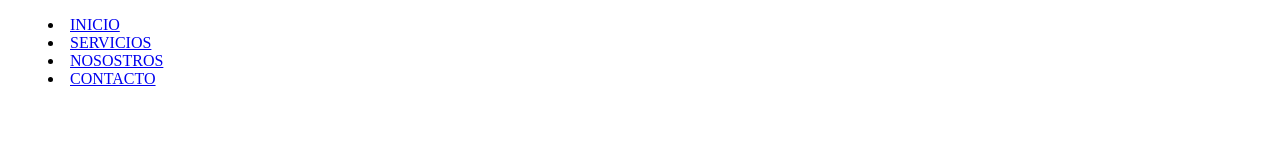
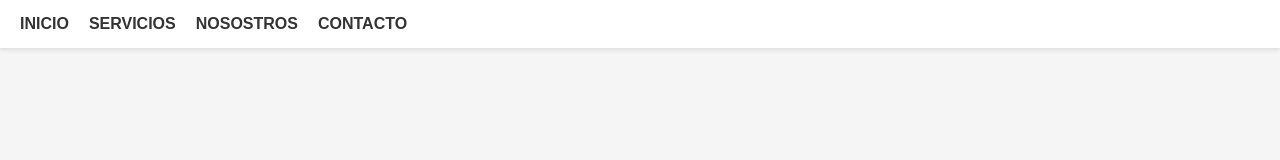
Before and after one commit to pancho040/ejemplo2-proy-2-2025, a plain HTML site: page index.html in a window 1280 px wide. Drawn offline with Linux system fonts and the light colour scheme.

Commit message:
pancho : estilos

```diff
--- a/index.html
+++ b/index.html
@@ -3,6 +3,7 @@
 <head>
     <meta charset="UTF-8">
     <meta name="viewport" content="width=device-width, initial-scale=1.0">
+    <link rel="stylesheet" href="style.css">
     <title>Document</title>
 </head>
 <body>
--- /dev/null
+++ b/style.css
@@ -0,0 +1,36 @@
+/* Estilo global */
+* {
+    margin: 0;
+    padding: 0;
+    box-sizing: border-box;
+    font-family: Arial, sans-serif;
+}
+
+body {
+    background-color: #f5f5f5;
+    color: #333;
+}
+
+/* Header y navegación */
+header {
+    background-color: #ffffff;
+    padding: 15px 20px;
+    box-shadow: 0 2px 4px rgba(0,0,0,0.1);
+}
+
+nav menu {
+    list-style: none;
+    display: flex;
+    gap: 20px;
+}
+
+nav a {
+    text-decoration: none;
+    color: #333;
+    font-weight: bold;
+    transition: color 0.3s;
+}
+
+nav a:hover {
+    color: #007BFF;
+}
```
